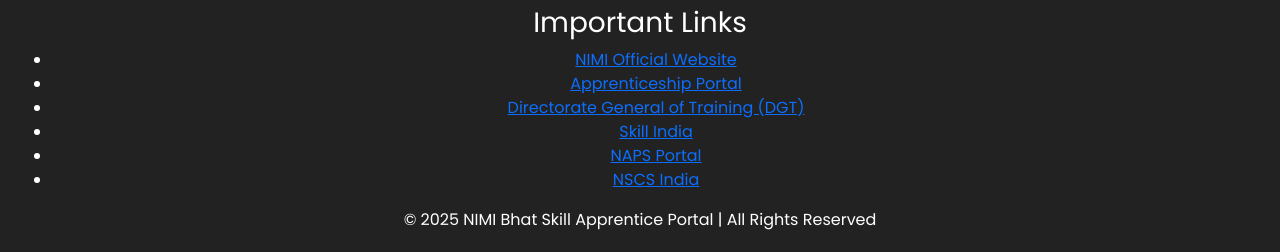
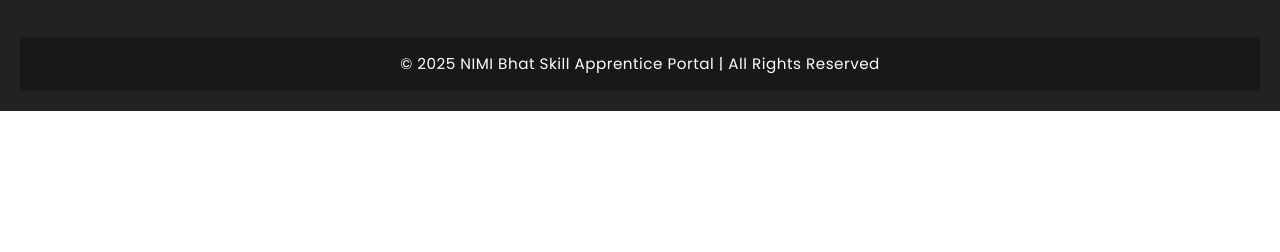
Before and after one commit to Sniperznate/NSTI-Dehradun, a PHP site: page / in a window 1280 px wide. Shown: the part 960-1212 px from the top of the page. After the commit the page ends 1071 px from the top, so only its background shows below. Run offline with PHP 8.4, Linux system fonts and the light colour scheme.

Commit message:
Team 1 - Abhay
Updated the css to fix the footer

```diff
--- a/style.css
+++ b/style.css
@@ -1,6 +1,10 @@
 * {
+  margin: 0;
+  padding: 0;
+  box-sizing: border-box;
+  font-family: 'Poppins', sans-serif;
   user-select: none;
-  --webkit-userr-drag: none;
+  --webkit-user-drag: none;
 }
 
 :root {
@@ -39,7 +43,8 @@
   --section-padding: 25px;
 }
 
-body {
+html, body {
+  height: 100%;
   margin: 0;
   padding: 0;
   font-family: var(--font-family);
@@ -59,6 +64,7 @@ body {
   flex-grow: 1;
 }
 
+/* Header */
 header {
   background: var(--bg-header-gradient);
   height: 60px;
@@ -94,6 +100,7 @@ header {
   }
 }
 
+/* Content Boxes */
 .box {
   background-color: var(--light-color);
   border-radius: var(--border-radius);
@@ -102,7 +109,8 @@ header {
   transition: transform 0.3s ease;
 }
 
-.captcha-code {
+/* CAPTCHA */
+.captcha-code, .captcha-box {
   background-color: var(--bg-captcha);
   padding: 10px 15px;
   font-size: 20px;
@@ -110,21 +118,32 @@ header {
   letter-spacing: 3px;
   border-radius: var(--input-border-radius);
   user-select: none;
+  border: 1.5px dashed #888;
+  color: #222;
 }
 
-.refresh-btn {
+.refresh-btn, #refreshCaptcha {
   background-color: var(--accent-color);
   color: var(--text-color-light);
   border: none;
   padding: 10px 12px;
   border-radius: var(--button-border-radius);
   cursor: pointer;
+  transition: background 0.2s;
 }
 
-.refresh-btn:hover {
+.refresh-btn:hover, #refreshCaptcha:hover {
   background-color: var(--primary-color);
 }
 
+.captcha-row {
+  display: flex;
+  align-items: center;
+  gap: 10px;
+  margin-bottom: 12px;
+}
+
+/* News Scroll */
 .scroll-news {
   height: 200px;
   overflow: hidden;
@@ -149,6 +168,7 @@ header {
   }
 }
 
+/* Login Form */
 .forgot-password {
   display: block;
   text-align: right;
@@ -171,6 +191,7 @@ header {
   margin-top: 10px;
 }
 
+/* Footer */
 footer {
   background-color: var(--bg-footer);
   color: var(--text-color-light);
@@ -178,3 +199,99 @@ footer {
   padding: 20px;
   margin-top: auto;
 }
+
+.footer-content {
+  display: flex;
+  flex-wrap: wrap;
+  justify-content: space-between;
+  max-width: 1100px;
+  margin: 0 auto;
+  padding: 0 24px;
+}
+
+.footer-section {
+  flex: 1 1 320px;
+  margin: 0 16px 24px 16px;
+}
+
+.footer-section h3 {
+  margin-bottom: 12px;
+  font-size: 1.1rem;
+  color: #ffd700;
+}
+
+.footer-section ul {
+  list-style: none;
+  padding: 0;
+}
+
+.footer-section ul li {
+  margin-bottom: 8px;
+}
+
+.footer-section ul li a {
+  color: #fff;
+  text-decoration: underline;
+  transition: color 0.2s;
+}
+
+.footer-section ul li a:hover {
+  color: #ffd700;
+}
+
+.footer-bottom {
+  text-align: center;
+  padding: 16px 0;
+  background: #181818;
+  font-size: 0.95rem;
+  letter-spacing: 0.5px;
+}
+
+/* Animations */
+@keyframes slideInLeft {
+  from {
+    opacity: 0;
+    transform: translateX(-60px);
+  }
+  to {
+    opacity: 1;
+    transform: translateX(0);
+  }
+}
+
+@keyframes wordFadeIn {
+  from {
+    opacity: 0;
+    transform: translateY(30px);
+  }
+  to {
+    opacity: 1;
+    transform: translateY(0);
+  }
+}
+
+/* Responsive */
+@media (max-width: 900px) {
+  .hero {
+    flex-direction: column-reverse;
+    align-items: stretch;
+    padding: 24px 0;
+  }
+  .hero-side-cards, .hero-login, .hero-content {
+    margin: 0 auto 24px auto;
+    width: 100%;
+    max-width: 400px;
+  }
+  .hero-content {
+    text-align: center;
+    margin-left: 0;
+  }
+  .footer-content {
+    flex-direction: column;
+    align-items: stretch;
+    padding: 0 8px;
+  }
+  .footer-section {
+    margin: 0 0 24px 0;
+  }
+}
```
